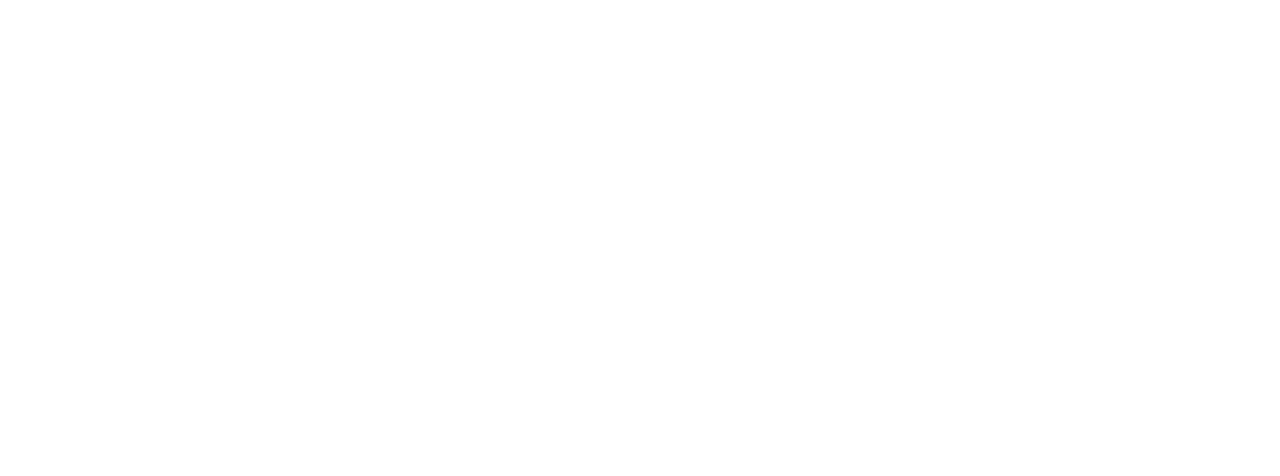
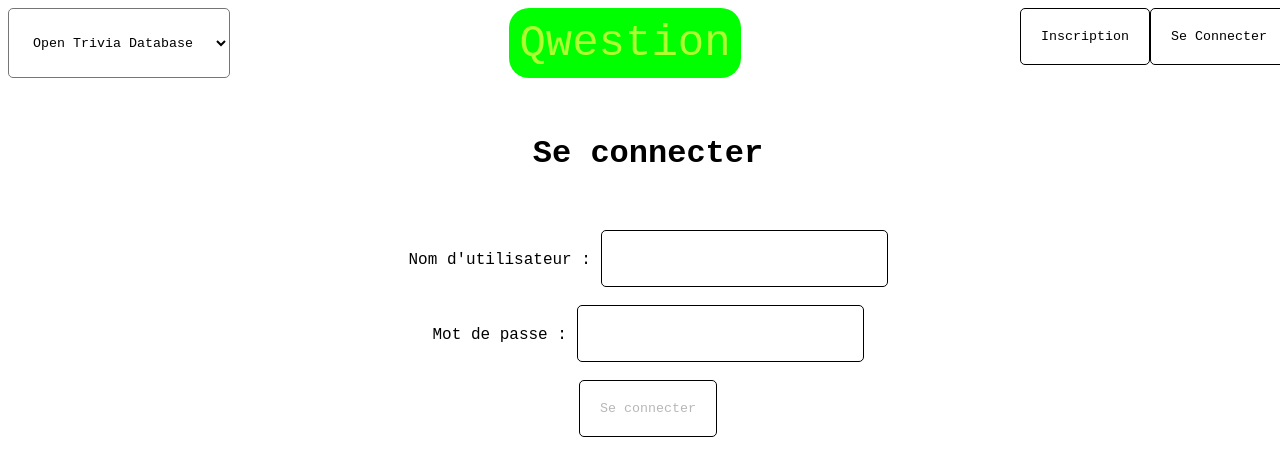
Before and after one commit to FrancoisBasset/Qwestion, a Vue app in the folder vue/: page /connexion in a window 1280 px wide. Before the commit this address had no page. Shown: the top 476 px of the page. Built offline with nearby package versions, Linux system fonts and the light colour scheme.

Commit message:
connexion

```diff
--- /dev/null
+++ b/vue/src/components/LoginForm.vue
@@ -0,0 +1,57 @@
+<template>
+	<div>
+		<h1>Se connecter</h1>
+		<br>
+		<br>
+		<label>Nom d'utilisateur : </label><input type="text" v-model="username" />
+		<br>
+		<br>
+		<label>Mot de passe : </label><input type="text" v-model="password" />
+		<br>
+		<br>
+		<button @click="login()" :disabled="!correctForm">Se connecter</button>
+		<br>
+		<br>
+		<br>
+		<label id="message" v-show="incorrectLogin">Identifiants incorrects !</label>
+	</div>
+</template>
+
+<style scoped>
+#message {
+	padding: 20px;
+	background-color: crimson;
+	color: white;
+}
+</style>
+
+<script>
+import useAccountStore from '../stores/account';
+
+export default {
+	data() {
+		return {
+			accountStore: useAccountStore(),
+			username: '',
+			password: '',
+			incorrectLogin: false
+		};
+	},
+	computed: {
+		correctForm() {
+			return this.username && this.password;
+		}
+	},
+	methods: {
+		async login() {
+			const status = await this.accountStore.login(this.username, this.password);
+
+			if (status === 200) {
+				router.push('home');
+			} else {
+				this.incorrectLogin = true;
+			}
+		}
+	}
+}
+</script>
--- a/vue/src/components/ProfileZone.vue
+++ b/vue/src/components/ProfileZone.vue
@@ -18,7 +18,11 @@ import ProfileIcon from './ProfileIcon.vue';
 import useAccountStore from '../stores/account';
 
 export default {
-	components: { RegisterButton, LoginButton, ProfileIcon },
+	components: {
+		RegisterButton,
+		LoginButton,
+		ProfileIcon
+	},
 	data() {
 		return {
 			accountStore: useAccountStore()
--- a/vue/src/router/index.js
+++ b/vue/src/router/index.js
@@ -1,6 +1,7 @@
 import { createRouter, createWebHistory } from 'vue-router'
 import HomeView from '../views/HomeView.vue'
 import RegisterView from '../views/RegisterView.vue';
+import LoginView from '../views/LoginView.vue';
 
 const router = createRouter({
   history: createWebHistory(import.meta.env.BASE_URL),
@@ -14,6 +15,11 @@ const router = createRouter({
 		path: '/inscription',
 		name: 'inscription',
 		component: RegisterView
+	},
+	{
+		path: '/connexion',
+		name: 'connexion',
+		component: LoginView
 	}
   ]
 })
--- /dev/null
+++ b/vue/src/views/LoginView.vue
@@ -0,0 +1,30 @@
+<template>
+	<div>
+		<Header />
+		<br>
+		<br>
+
+		<LoginForm id="loginForm" />
+	</div>
+</template>
+
+<style scoped>
+#loginForm {
+	display: block;
+	text-align: center;
+}
+</style>
+
+<script setup>
+import Header from '../components/Header.vue';
+import LoginForm from '../components/LoginForm.vue';
+</script>
+
+<script>
+export default {
+	components: {
+		Header,
+		LoginForm
+	}
+}
+</script>
```
Also changed, not shown: vue/src/components/RegisterForm.vue (+7 -2 lines).
